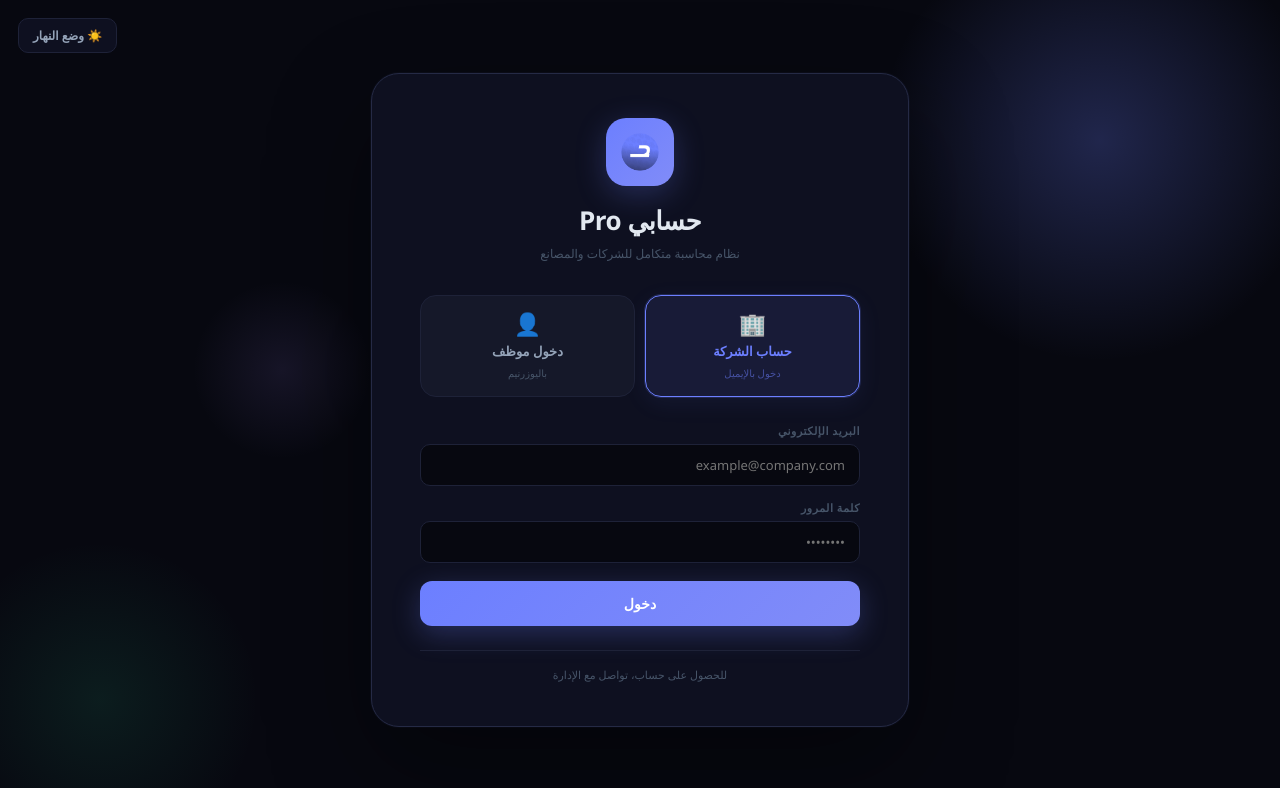
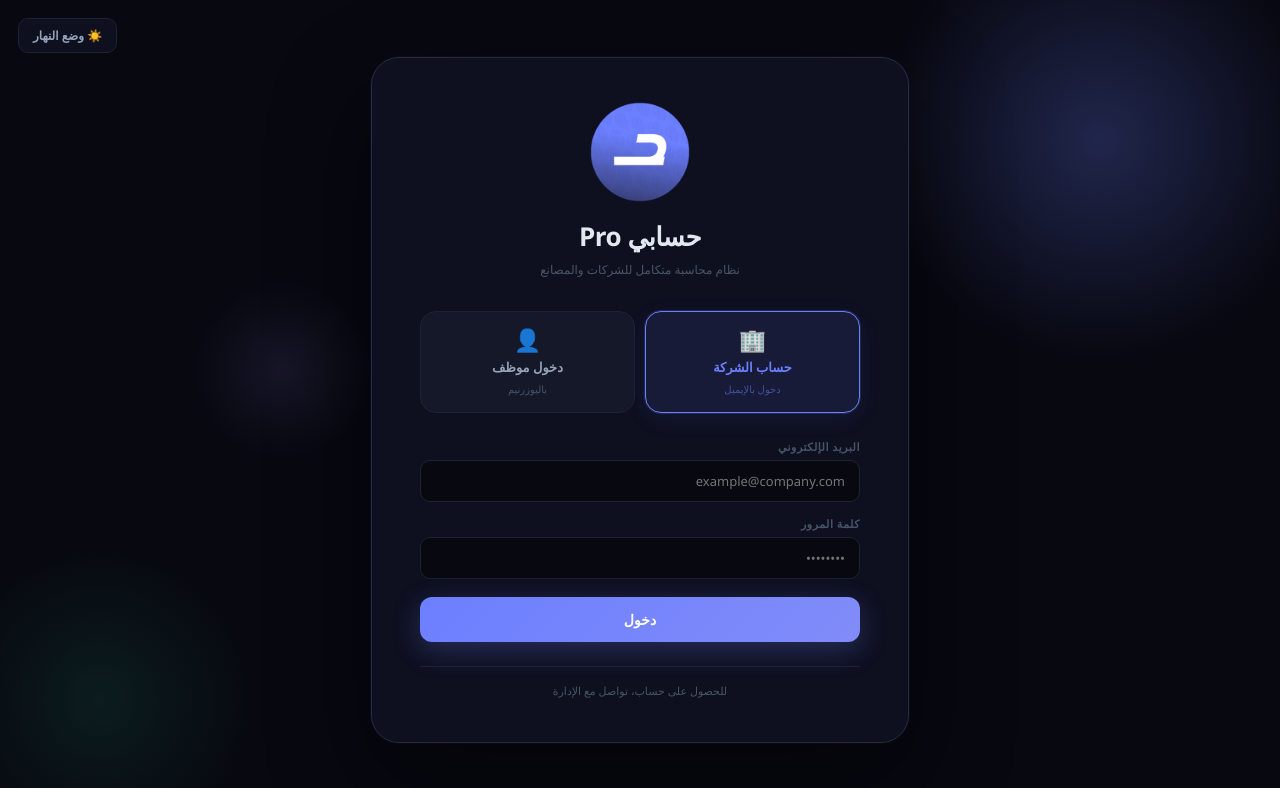
Before and after one commit to HASOPssss/hesaby, a React (Create React App) app: page / in a window 1280 px wide. Shown: the top 788 px of the page. Built offline with nearby package versions, Linux system fonts and the light colour scheme.

Commit message:
التحديث للأيقونات  الجديد

```diff
--- a/src/LoginScreen.jsx
+++ b/src/LoginScreen.jsx
@@ -221,8 +221,8 @@ function LoginScreen({ onSubUserLogin }) {
 
         {/* Logo & title */}
         <div style={{ textAlign:"center", marginBottom:30 }}>
-          <div style={{ display:"inline-flex", alignItems:"center", justifyContent:"center", width:68, height:68, borderRadius:20, background:`linear-gradient(135deg, ${C.accent}, #818cf8)`, boxShadow:`0 8px 30px ${C.accent}40`, marginBottom:16 }}>
-            <Logo size={38} />
+          <div style={{ display:"flex", alignItems:"center", justifyContent:"center", marginBottom:16 }}>
+            <Logo size={100} />
           </div>
           <div style={{ fontSize:26, fontWeight:800, color:C.text, letterSpacing:-0.5, marginBottom:6 }}>حسابي Pro</div>
           <div style={{ fontSize:12, color:C.textMuted, lineHeight:1.7 }}>نظام محاسبة متكامل للشركات والمصانع</div>
```
